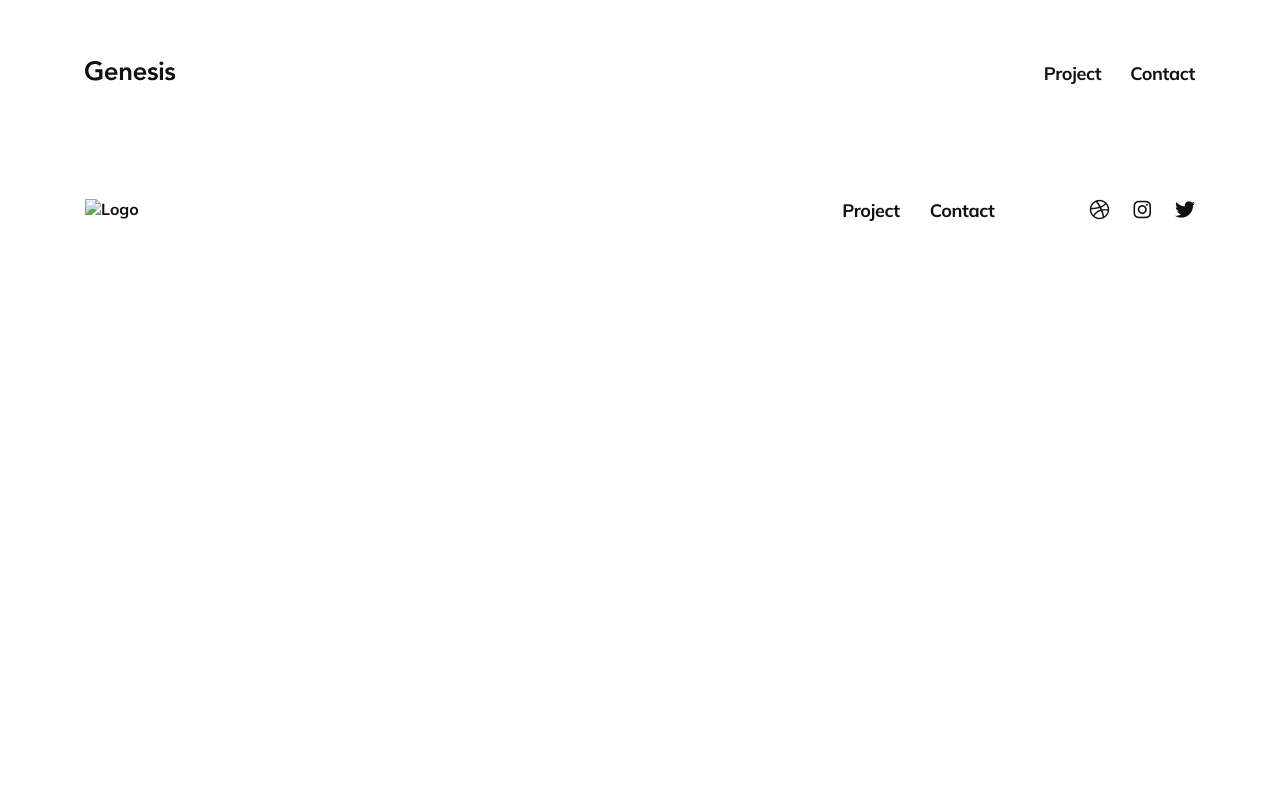
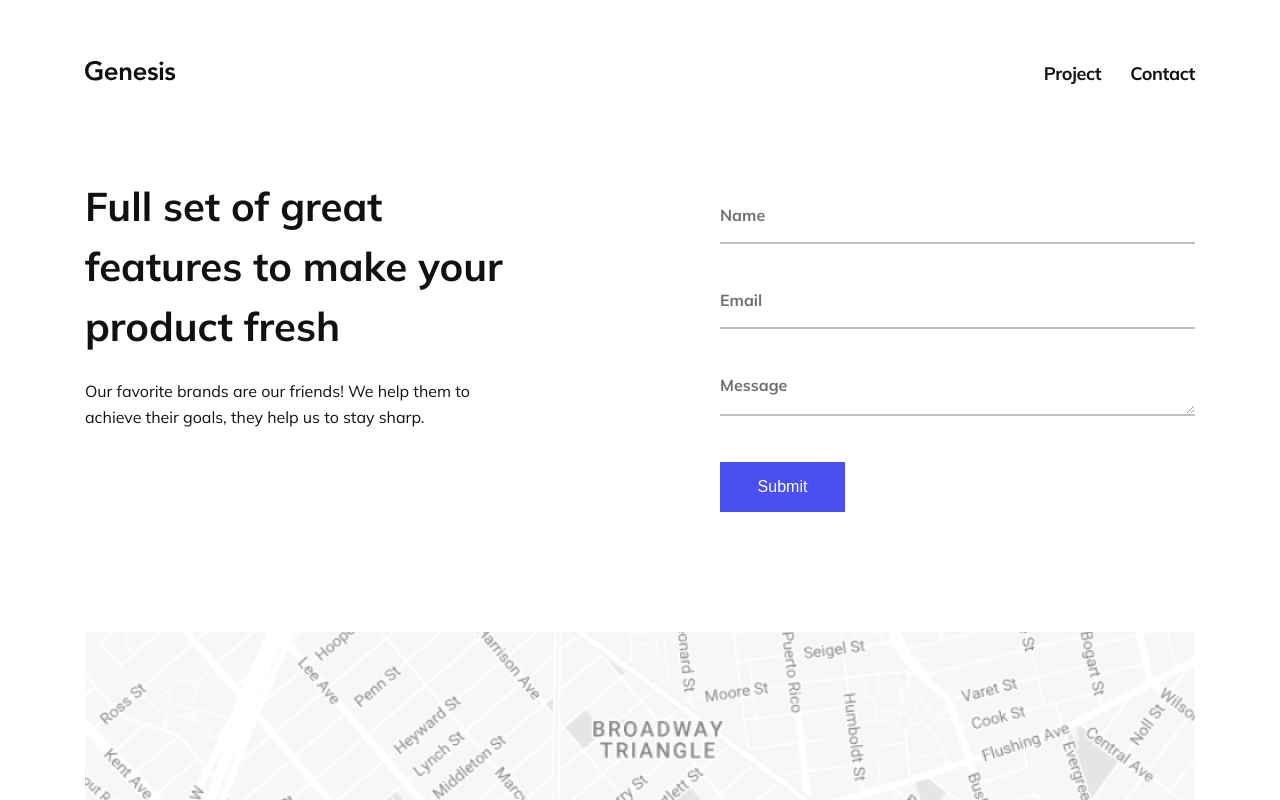
Before and after one commit to jbwizard/Genesis-Design, a plain HTML site: page pages/contact.html in a window 1280 px wide. Shown: the top 800 px of the page. Drawn offline with Linux system fonts and the light colour scheme.

Commit message:
add contact page

```diff
--- a/pages/contact.html
+++ b/pages/contact.html
@@ -22,8 +22,40 @@
             </ul>
         </nav>
     </header>
+    <main>
+        <div class="section_container-contact">
+            <div class="section_contact-info">
+                <h1 class="contact_h1">Full set of great
+                    features to make your
+                    product fresh</h1>
+                <p class="section_contact-paragraph">Our favorite brands are our friends! We help them to achieve
+                     their goals, they help us to stay sharp.</p>
+            </div>
+            <div class="form_container">
+                <form class="form" action="">
+                    <div class="input_container">
+                        <lable class="label" for="name">Name</lable>
+                        <input class="placeholder placeholder_none" type="text" placeholder="Your Name" id="name">
+                        <span class="form-line"></span>
+                    </div>
+                    <div class="input_container">
+                        <label class="label" for="email">Email</label>
+                        <input class="placeholder" type="email" placeholder="Your Email" id="email">
+                        <span class="form-line"></span>
+                    </div>
+                    <div class="input_container">
+                        <label class="label" for="textarea">Message</label>
+                        <textarea class="placeholder textarea" id="textarea" name="message" cols="10" rows="1" placeholder=""></textarea>
+                        <span class="form-line"></span>
+                    </div>
+                    <button type="submit" class="btn">Submit</button>
+                </form>
+            </div>
+        </div>
+        <img class="map" src="../images/Map.png" alt="Map">
+    </main>
     <footer>
-        <div><img src="images/Logo.svg" alt="Logo"></div>
+        <div><img src="../images/Logo.svg" alt="Logo"></div>
         <div class="footer_right">
             <div>
                 <ul class="footer_menu">
@@ -38,7 +70,5 @@
             </div>
         </div>
     </footer>
-
-
 </body>
 </html>
--- a/styles/_contact.scss
+++ b/styles/_contact.scss
@@ -0,0 +1,67 @@
+.section_container-contact{
+    display: flex;
+    gap: 210px;
+    align-items: baseline;
+}
+
+.contact_h1{
+    max-width: 425px;
+    margin-bottom: 22px;
+}
+
+.section_contact-paragraph{
+    @include paragraph-normal;
+    max-width: 455px;
+    line-height: 26px;
+}
+
+//FORM//
+
+.input_container{
+    width: 475px;
+    @include text-opacity;
+    font-weight: 700;
+    font-size: 16px;
+    line-height: 20px;
+    display: flex;
+    flex-direction: column;
+    padding-bottom: 46px;
+}
+
+.placeholder{
+    border: none;
+}
+
+input::placeholder{
+    opacity: 0;
+}
+
+.form-line{
+    border: 1px solid #979797;
+}
+
+
+.btn{
+    background: #4A4FF2;
+    width: 125px;
+    height: 50px;
+    font-size: 16px;
+    line-height: 20px;
+    /* identical to box height */
+    text-align: center;
+    color: #FFFFFF;
+    border: none;
+    &:hover{
+        cursor: pointer;
+        transform: scale(1.1);
+        transition: all 0.1s;
+        transition-timing-function: ease-in;
+    }
+}
+
+
+.map{
+    margin-top: 120px;
+    max-width: 1110px;
+    height: 570px;
+}
--- a/styles/_header.scss
+++ b/styles/_header.scss
@@ -8,6 +8,7 @@ header{
 
 .logo:hover{
     opacity: 50%;
+    transition: all 0.3s ease-in;
 }
 
 .menu{
@@ -26,7 +27,7 @@ header{
 a{
     &:link{
         text-decoration: none;
-        color: #111111;
+        color:#111111;
     }
     &:visited{
         text-decoration: none;
@@ -34,9 +35,10 @@ a{
     }
     &:hover{
         color: $secondary-color;
+        transition: all 0.3s ease-in;
     }
     &:active{
         text-decoration: none;
-        color:#111111
+        color: $secondary-color;
     }
 }
--- a/styles/_homepage.scss
+++ b/styles/_homepage.scss
@@ -13,6 +13,12 @@ h1{
     line-height: 60px;
     /* or 150% */
 }
+
+.title__right{
+    height: 60px;
+    align-self: flex-end;
+}
+
 
 .line{
     width: 30px;
@@ -39,9 +45,6 @@ h1{
     height: 251px;
 }
 
-.title__right{
-    justify-self: flex-start;
-}
 
 //GRID//
 .grid_container{
--- a/styles/_project.scss
+++ b/styles/_project.scss
@@ -11,19 +11,20 @@
 .section_one-container{
     display: flex;
     gap: 140px;
-    align-items: first baseline;
+    align-items: baseline;
 }
 
 .description_container{
     display: flex;
     flex-direction: column;
     gap: 18px;
+    text-align: left;
 }
 
 .description_line{
     max-width: 335px;
     display: flex;
-    justify-content: space-around;
+    justify-content: space-between;
 }
 
 .section_one-paragraph{
```
Also changed, not shown: styles/index.css.
